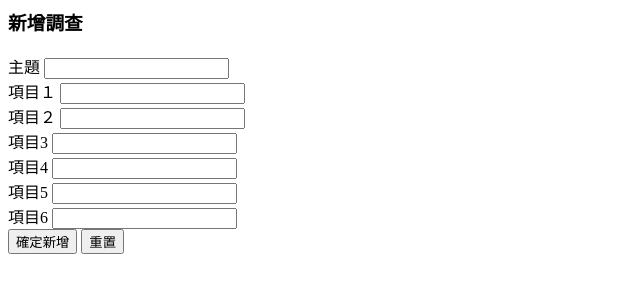
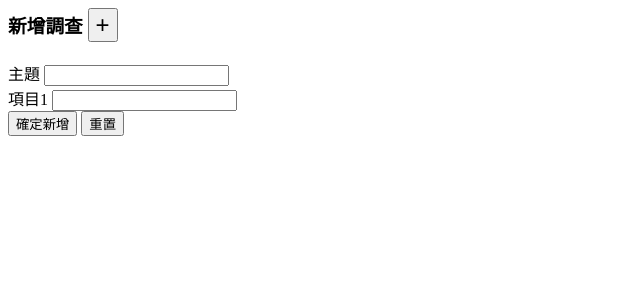
Before and after one commit to jacalabc/database, a PHP site: page /back/survey_add.php in a window 1280 px wide. Shown: the top 300 px of the page, without its empty margins (0-640 px from the left). Run offline with PHP 8.4, Linux system fonts and the light colour scheme.

Commit message:
使用js在新增調查動態增加項目

```diff
--- a/back/survey_add.php
+++ b/back/survey_add.php
@@ -1,4 +1,7 @@
-<h3 class="text-center">新增調查</h3>
+<h3 class="text-center">
+    新增調查
+    <button onclick="addOption()" class="btn btn-success btn-sm py-0" style="font-size: 1.5rem">+</button>
+</h3>
 
 <form action="./api/survey_add.php" method="post" class="col-10 mx-auto d-flex flex-wrap justify-content-end">
     <div class="form-group row col-12">
@@ -6,33 +9,43 @@
         <input type="text" name="subject" class="form-control col-10">
     </div>
     <!--選項區-->
-        <div class="form-group row col-11">
-            <label class="col-2 text-right">項目１</label>
+    <div id="options" class="col-11">
+        <div class="option form-group row col-12">
+            <label class="col-2 text-right">項目1</label>
             <input type="text" name="opt[]" class="form-control col-10">
         </div>
-        <div class="form-group row col-11">
-            <label class="col-2 text-right">項目２</label>
-            <input type="text" name="opt[]" class="form-control col-10">
-        </div>
-        <div class="form-group row col-11">
-            <label class="col-2 text-right">項目3</label>
-            <input type="text" name="opt[]" class="form-control col-10">
-        </div>
-        <div class="form-group row col-11">
-            <label class="col-2 text-right">項目4</label>
-            <input type="text" name="opt[]" class="form-control col-10">
-        </div>
-        <div class="form-group row col-11">
-            <label class="col-2 text-right">項目5</label>
-            <input type="text" name="opt[]" class="form-control col-10">
-        </div>
-        <div class="form-group row col-11">
-            <label class="col-2 text-right">項目6</label>
-            <input type="text" name="opt[]" class="form-control col-10">
-        </div>
+    </div>
 
-<div class="text-center col-12 mt-3">
-    <input class="btn btn-primary mx-1" type="submit" value="確定新增">
-    <input class="btn btn-warning mx-1" type="reset" value="重置">
-</div>
+    <div class="text-center col-12 mt-3">
+        <input class="btn btn-primary mx-1" type="submit" value="確定新增">
+        <input class="btn btn-warning mx-1" type="reset" value="重置">
+    </div>
 </form>
+
+<script>
+    function addOption() {
+        let options = document.getElementById('options');
+        let num = document.getElementsByClassName('option').length + 1;
+        // let opt = `<div class="option form-group row col-12">
+        // <label class="col-2 text-right">項目${num}</label>
+        // <input type="text" name="opt[]" class="form-control col-10">
+        //    </div>`
+        let opt = document.createElement("div");
+        let label = document.createElement("label");
+        let input = document.createElement("input");
+        let numNode = document.createTextNode("項目"+num);
+
+        opt.setAttribute("class", "option form-group row col-12");
+        label.setAttribute("class", "col-2 text-right");
+        input.setAttribute("class", "form-control col-10");
+        input.setAttribute("name", "opt[]");
+        input.setAttribute("type", "text");
+
+        label.appendChild(numNode);
+        opt.appendChild(label);
+        opt.appendChild(input);
+
+        options.appendChild(opt);
+        // console.log(options.innerHTML + opt);
+    }
+</script>
```
